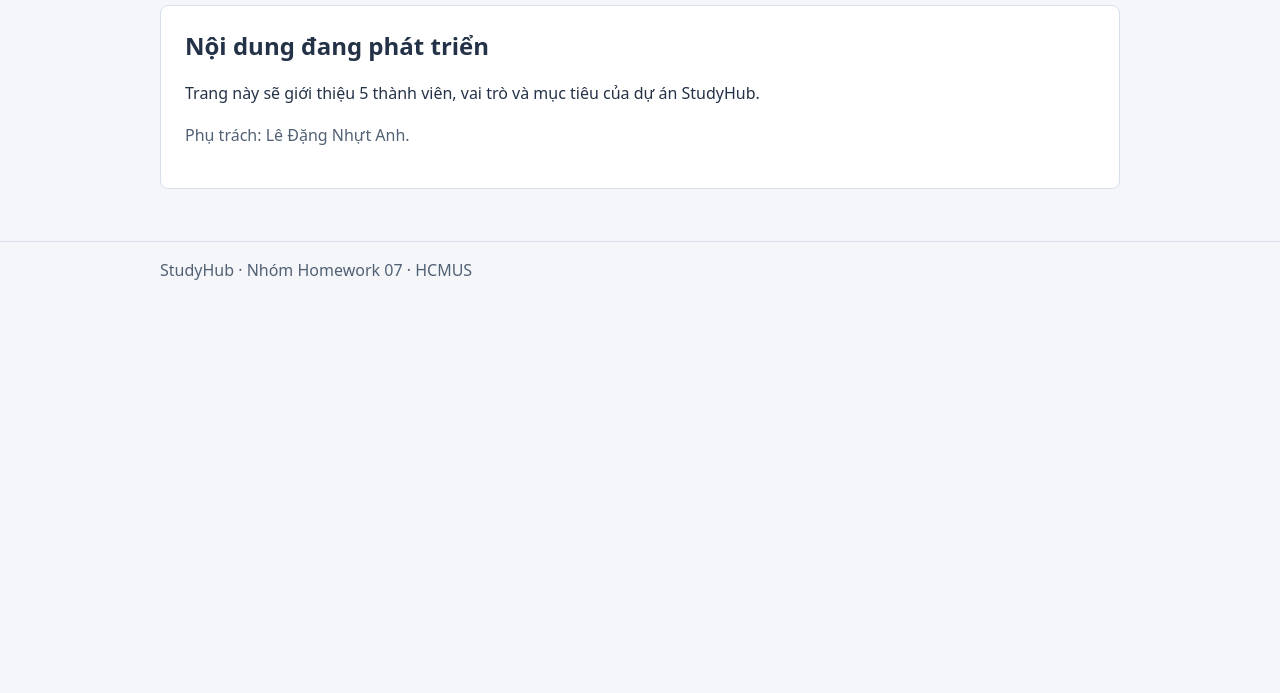
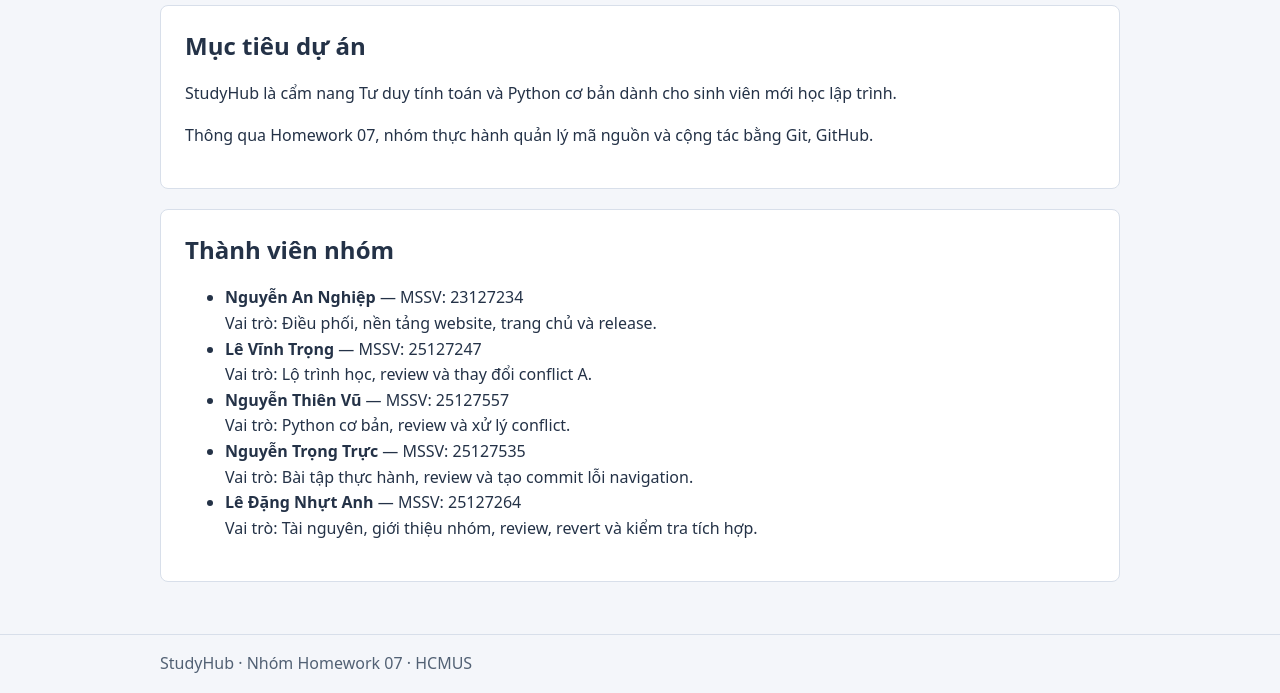
Before and after one commit to nghiep2405/HOMEWORK-TDTT-GIT, a plain HTML site: page about.html in a window 1280 px wide. Shown: the part 281-974 px from the top of the page. Before the commit the page ends 800 px from the top, so only its background shows below. Drawn offline with Linux system fonts and the light colour scheme.

Commit message:
Add files via upload

```diff
--- a/about.html
+++ b/about.html
@@ -25,11 +25,36 @@
   </header>
 
   <main id="main-content" class="container">
-    <h1>Về nhóm</h1>
-    <section class="panel" aria-labelledby="page-status">
-      <h2 id="page-status">Nội dung đang phát triển</h2>
-      <p>Trang này sẽ giới thiệu 5 thành viên, vai trò và mục tiêu của dự án StudyHub.</p>
-      <p class="page-owner">Phụ trách: Lê Đặng Nhựt Anh.</p>
+    <h1>Về nhóm StudyHub</h1>
+    <section class="panel" aria-labelledby="project-goal">
+      <h2 id="project-goal">Mục tiêu dự án</h2>
+      <p>StudyHub là cẩm nang Tư duy tính toán và Python cơ bản dành cho sinh viên mới học lập trình.</p>
+      <p>Thông qua Homework 07, nhóm thực hành quản lý mã nguồn và cộng tác bằng Git, GitHub.</p>
+    </section>
+    <section class="panel" aria-labelledby="team-members">
+      <h2 id="team-members">Thành viên nhóm</h2>
+      <ul>
+        <li>
+          <strong>Nguyễn An Nghiệp</strong> — MSSV: 23127234<br>
+          Vai trò: Điều phối, nền tảng website, trang chủ và release.
+        </li>
+        <li>
+          <strong>Lê Vĩnh Trọng</strong> — MSSV: 25127247<br>
+          Vai trò: Lộ trình học, review và thay đổi conflict A.
+        </li>
+        <li>
+          <strong>Nguyễn Thiên Vũ</strong> — MSSV: 25127557<br>
+          Vai trò: Python cơ bản, review và xử lý conflict.
+        </li>
+        <li>
+          <strong>Nguyễn Trọng Trực</strong> — MSSV: 25127535<br>
+          Vai trò: Bài tập thực hành, review và tạo commit lỗi navigation.
+        </li>
+        <li>
+          <strong>Lê Đặng Nhựt Anh</strong> — MSSV: 25127264<br>
+          Vai trò: Tài nguyên, giới thiệu nhóm, review, revert và kiểm tra tích hợp.
+        </li>
+      </ul>
     </section>
   </main>
 
```
